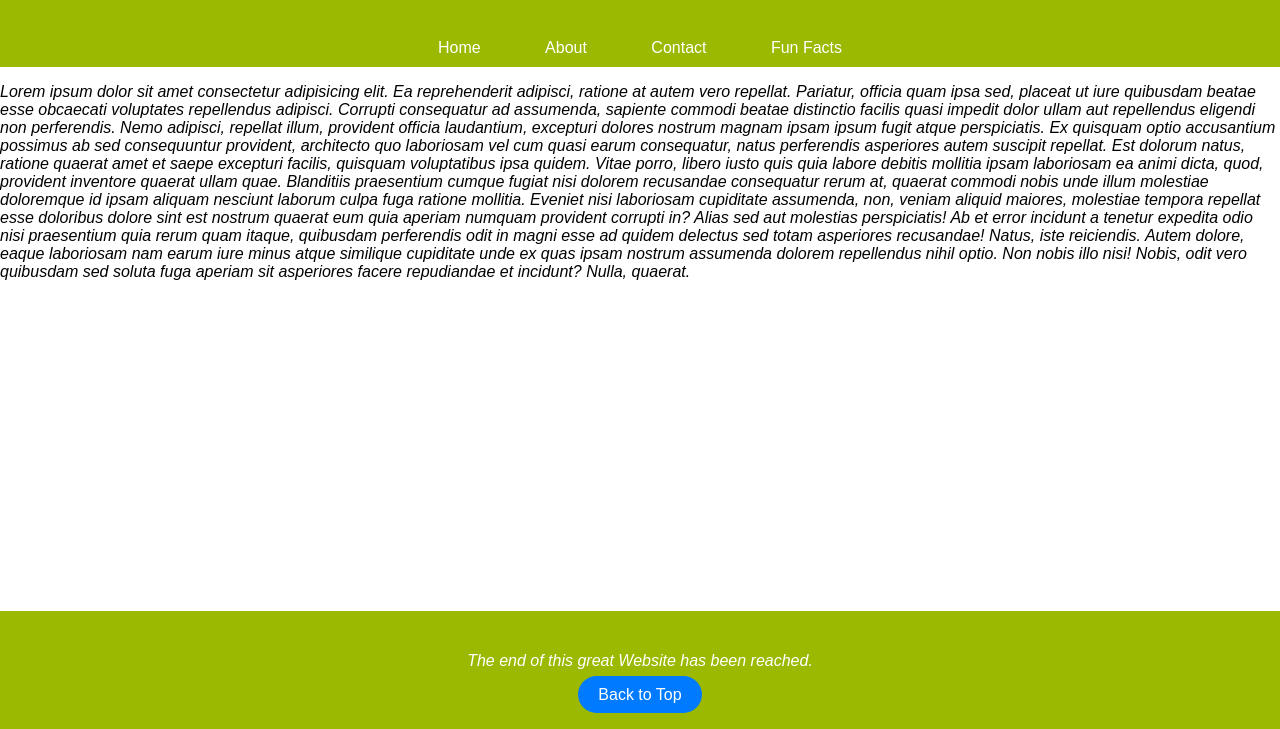
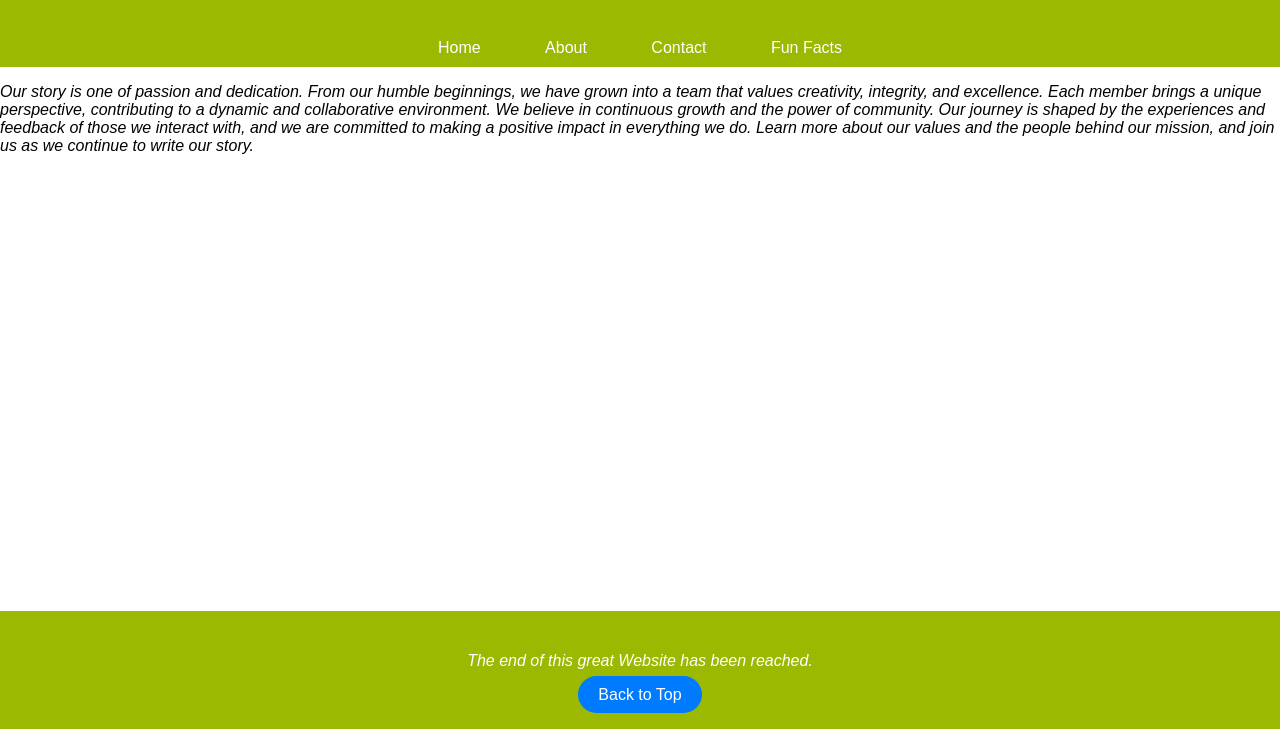
Before and after one commit to Entlino/Modul293, a plain HTML site: page aboutus.html in a window 1280 px wide. Shown: the part 71-800 px from the top of the page. Drawn offline with Linux system fonts and the light colour scheme.

Commit message:
Update aboutus.html

```diff
--- a/aboutus.html
+++ b/aboutus.html
@@ -19,33 +19,14 @@
     </div>
 
     <p>
-      Lorem ipsum dolor sit amet consectetur adipisicing elit. Ea reprehenderit
-      adipisci, ratione at autem vero repellat. Pariatur, officia quam ipsa sed,
-      placeat ut iure quibusdam beatae esse obcaecati voluptates repellendus
-      adipisci. Corrupti consequatur ad assumenda, sapiente commodi beatae
-      distinctio facilis quasi impedit dolor ullam aut repellendus eligendi non
-      perferendis. Nemo adipisci, repellat illum, provident officia laudantium,
-      excepturi dolores nostrum magnam ipsam ipsum fugit atque perspiciatis. Ex
-      quisquam optio accusantium possimus ab sed consequuntur provident,
-      architecto quo laboriosam vel cum quasi earum consequatur, natus
-      perferendis asperiores autem suscipit repellat. Est dolorum natus, ratione
-      quaerat amet et saepe excepturi facilis, quisquam voluptatibus ipsa
-      quidem. Vitae porro, libero iusto quis quia labore debitis mollitia ipsam
-      laboriosam ea animi dicta, quod, provident inventore quaerat ullam quae.
-      Blanditiis praesentium cumque fugiat nisi dolorem recusandae consequatur
-      rerum at, quaerat commodi nobis unde illum molestiae doloremque id ipsam
-      aliquam nesciunt laborum culpa fuga ratione mollitia. Eveniet nisi
-      laboriosam cupiditate assumenda, non, veniam aliquid maiores, molestiae
-      tempora repellat esse doloribus dolore sint est nostrum quaerat eum quia
-      aperiam numquam provident corrupti in? Alias sed aut molestias
-      perspiciatis! Ab et error incidunt a tenetur expedita odio nisi
-      praesentium quia rerum quam itaque, quibusdam perferendis odit in magni
-      esse ad quidem delectus sed totam asperiores recusandae! Natus, iste
-      reiciendis. Autem dolore, eaque laboriosam nam earum iure minus atque
-      similique cupiditate unde ex quas ipsam nostrum assumenda dolorem
-      repellendus nihil optio. Non nobis illo nisi! Nobis, odit vero quibusdam
-      sed soluta fuga aperiam sit asperiores facere repudiandae et incidunt?
-      Nulla, quaerat.
+      Our story is one of passion and dedication. From our humble beginnings, we
+      have grown into a team that values creativity, integrity, and excellence.
+      Each member brings a unique perspective, contributing to a dynamic and
+      collaborative environment. We believe in continuous growth and the power
+      of community. Our journey is shaped by the experiences and feedback of
+      those we interact with, and we are committed to making a positive impact
+      in everything we do. Learn more about our values and the people behind our
+      mission, and join us as we continue to write our story.
     </p>
 
     <div class="footer">
```
